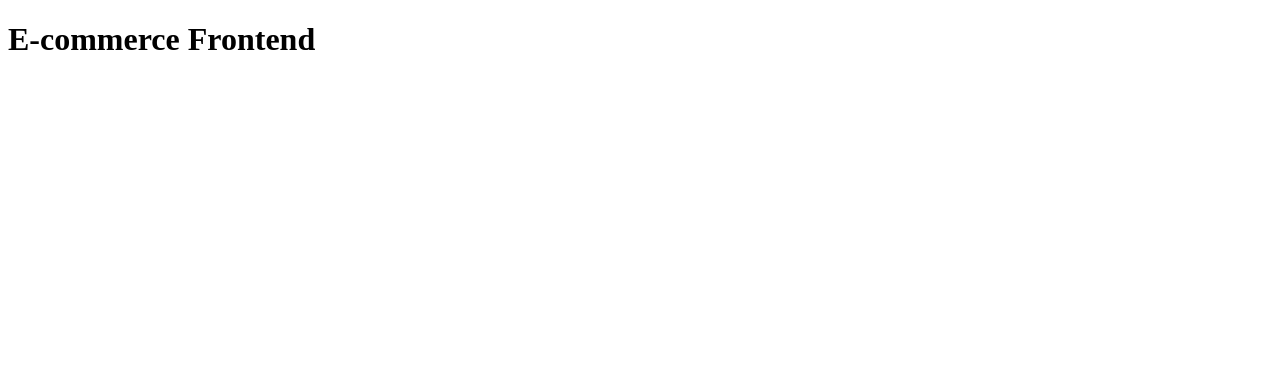
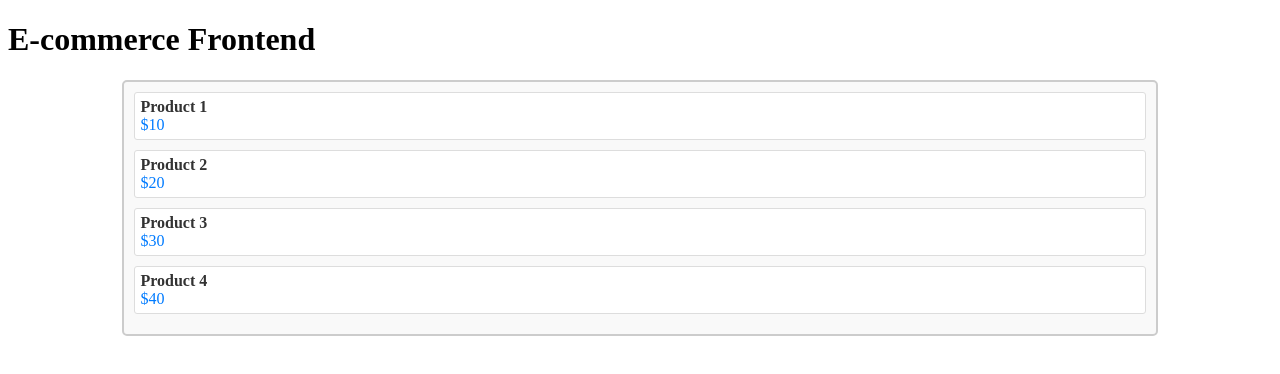
Before and after one commit to Djuju02/Workshop3, a website: page Frontend.html in a window 1280 px wide. Drawn offline with Linux system fonts and the light colour scheme; no server answers.

Commit message:
Premier frontend, sans les APIS, juste des boxes

```diff
--- a/Frontend.html
+++ b/Frontend.html
@@ -4,23 +4,69 @@
     <meta charset="UTF-8">
     <meta name="viewport" content="width=device-width, initial-scale=1.0">
     <title>E-commerce Frontend</title>
+    <style>
+        /* Style de la boîte */
+        #products {
+            border: 2px solid #ccc;
+            padding: 10px;
+            border-radius: 5px;
+            background-color: #f9f9f9;
+            margin: 20px auto;
+            width: 80%;
+        }
+
+        /* Style des articles */
+        .product {
+            margin-bottom: 10px;
+            padding: 5px;
+            background-color: #fff;
+            border: 1px solid #ddd;
+            border-radius: 3px;
+        }
+
+        /* Style du titre de l'article */
+        .product-name {
+            font-weight: bold;
+            color: #333;
+        }
+
+        /* Style du prix de l'article */
+        .product-price {
+            color: #007bff;
+        }
+    </style>
 </head>
 <body>
 <h1>E-commerce Frontend</h1>
 <div id="products"></div>
 
 <script>
-    fetch('/products')
-        .then(response => response.json())
-        .then(products => {
-            const productsDiv = document.getElementById('products');
-            products.forEach(product => {
-                const productElement = document.createElement('div');
-                productElement.textContent = `${product.name}: $${product.price}`;
-                productsDiv.appendChild(productElement);
-            });
-        })
-        .catch(error => console.error('Error fetching products:', error));
+    // Simulated product data
+    const productsData = [
+        { name: 'Product 1', price: 10 },
+        { name: 'Product 2', price: 20 },
+        { name: 'Product 3', price: 30 },
+        { name: 'Product 4', price: 40 }
+    ];
+
+    // Function to render products
+    function renderProducts(products) {
+        const productsDiv = document.getElementById('products');
+        products.forEach(product => {
+            const productElement = document.createElement('div');
+            productElement.classList.add('product');
+            productElement.innerHTML = `
+                <div class="product-name">${product.name}</div>
+                <div class="product-price">$${product.price}</div>
+            `;
+            productsDiv.appendChild(productElement);
+        });
+    }
+
+    // Render products when the page loads
+    document.addEventListener('DOMContentLoaded', () => {
+        renderProducts(productsData);
+    });
 </script>
 </body>
 </html>
```
